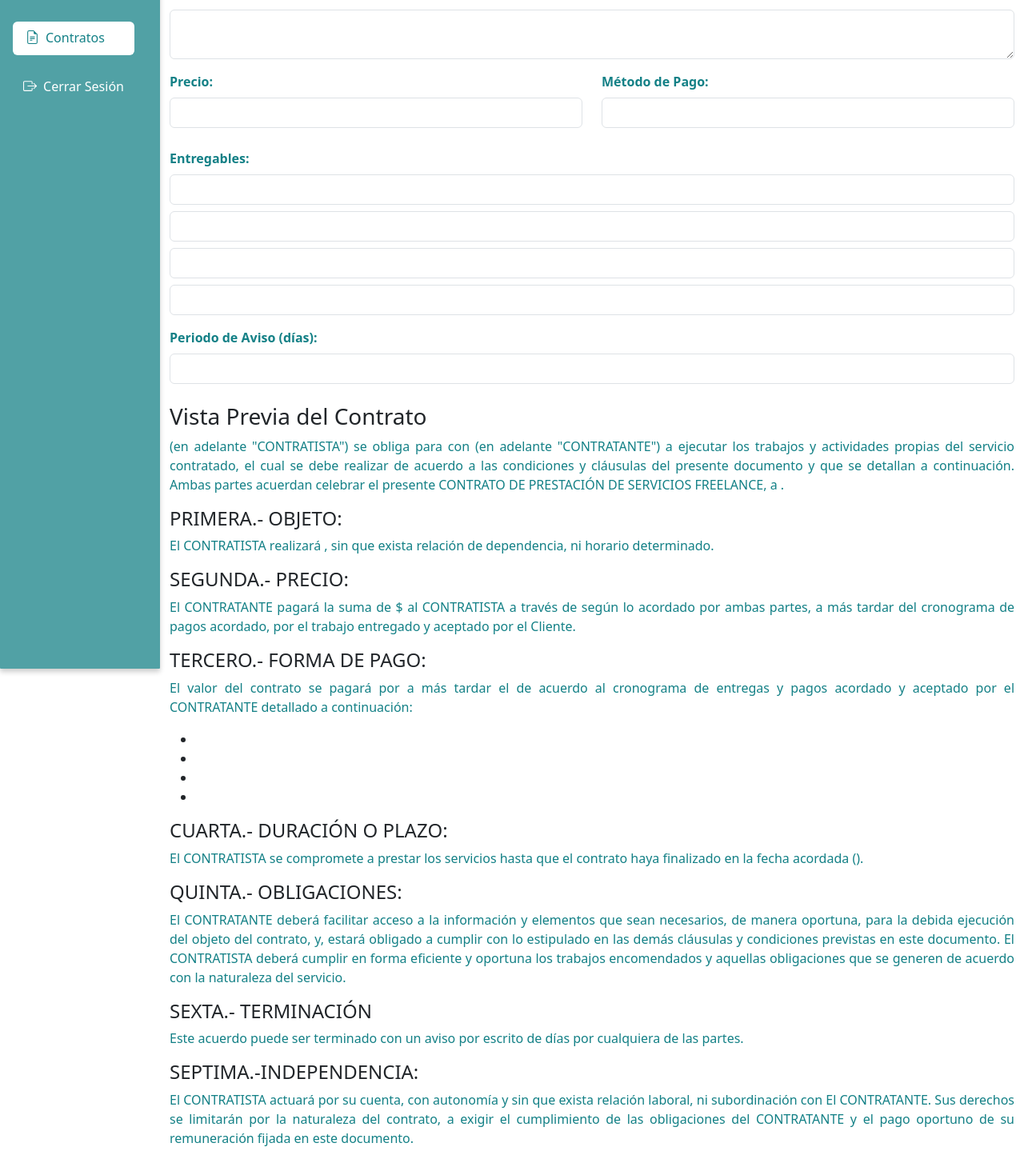
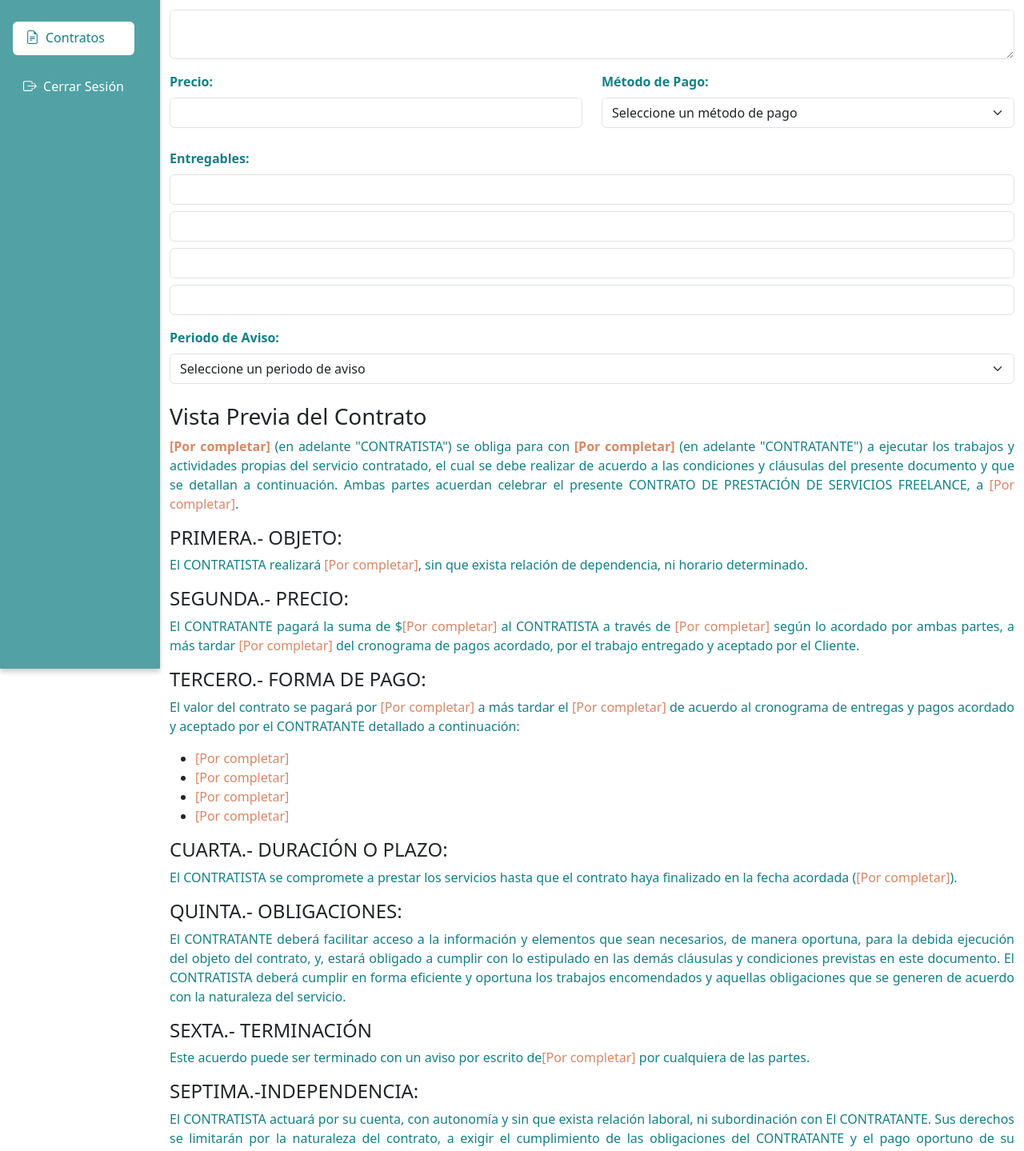
Before and after one commit to maxdenuevo/FreelanceHub-front, a React (Vite) app: page /dashboardpage/contratos in a window 1280 px wide. Shown: the part 420-1859 px from the top of the page at 80% size. Built offline with nearby package versions, Linux system fonts and the light colour scheme.

Commit message:
mejorando funcionalidades de contrato

```diff
--- a/src/components/Contratos.jsx
+++ b/src/components/Contratos.jsx
@@ -74,9 +74,10 @@ const Contratos = ({ contratoId }) => {
     }
   };
 
+
   const handleInputChange = (e, index = null) => {
     const { name, value } = e.target;
-    if (index !== null) {
+    if (name === 'entregables') {
       setDatosContrato(prev => ({
         ...prev,
         entregables: prev.entregables.map((item, i) => i === index ? value : item)
@@ -86,10 +87,28 @@ const Contratos = ({ contratoId }) => {
     }
   };
 
+  const addEntregable = () => {
+    setDatosContrato(prev => ({
+      ...prev,
+      entregables: [...prev.entregables, '']
+    }));
+  };
+
+  const removeEntregable = (index) => {
+    setDatosContrato(prev => ({
+      ...prev,
+      entregables: prev.entregables.filter((_, i) => i !== index)
+    }));
+  };
+
   const formatDate = (dateString) => {
     if (!dateString) return '';
     const options = { year: 'numeric', month: 'long', day: 'numeric' };
     return new Date(dateString).toLocaleDateString('es-ES', options);
+  };
+
+  const renderPlaceholder = (text) => {
+    return text ? text : <span style={{ color: '#DC8665' }}>[Por completar]</span>;
   };
 
   if (loading) return <div>Cargando...</div>;
@@ -100,8 +119,7 @@ const Contratos = ({ contratoId }) => {
       <h2 className="mb-4">Contrato de prestación de servicios freelance</h2>
 
       <div className="mb-4">
-        <h3>Datos del Contrato</h3>
-        <div className="row">
+        <h3>Datos del Contrato</h3>        <div className="row">
           <div className="col-md-6 mb-3">
             <label className="form-label">Nombre del Freelance:</label>
             <input
@@ -167,13 +185,17 @@ const Contratos = ({ contratoId }) => {
           </div>
           <div className="col-md-6 mb-3">
             <label className="form-label">Método de Pago:</label>
-            <input
-              type="text"
-              className="form-control"
+            <select
+              className="form-select"
               name="metodoPago"
               value={datosContrato.metodoPago}
               onChange={handleInputChange}
-            />
+            >
+              <option value="">Seleccione un método de pago</option>
+              <option value="Transferencia Electrónica">Transferencia Electrónica</option>
+              <option value="Efectivo">Efectivo</option>
+              <option value="Vale Vista">Vale Vista</option>
+            </select>
           </div>
         </div>
         <div className="mb-3">
@@ -189,52 +211,57 @@ const Contratos = ({ contratoId }) => {
           ))}
         </div>
         <div className="mb-3">
-          <label className="form-label">Periodo de Aviso (días):</label>
-          <input
-            type="number"
-            className="form-control"
+          <label className="form-label">Periodo de Aviso:</label>
+          <select
+            className="form-select"
             name="periodoAviso"
             value={datosContrato.periodoAviso}
             onChange={handleInputChange}
-          />
+          >
+            <option value="">Seleccione un periodo de aviso</option>
+            <option value="15 días">15 días</option>
+            <option value="30 días">30 días</option>
+            <option value="45 días">45 días</option>
+            <option value="90 días">90 días</option>
+          </select>
         </div>
       </div>
 
       <div className="contract-preview">
         <h3>Vista Previa del Contrato</h3>
-        <p><strong>{datosContrato.nombreFreelance}</strong> (en adelante "CONTRATISTA") se
-        obliga para con <strong>{datosContrato.nombreCliente}</strong> (en adelante
+        <p><strong>{renderPlaceholder(datosContrato.nombreFreelance)}</strong> (en adelante "CONTRATISTA") se
+        obliga para con <strong>{renderPlaceholder(datosContrato.nombreCliente)}</strong> (en adelante
         "CONTRATANTE") a ejecutar los trabajos y actividades propias del
         servicio contratado, el cual se debe realizar de acuerdo a las
         condiciones y cláusulas del presente documento y que se detallan a
         continuación. Ambas partes acuerdan celebrar el presente CONTRATO DE
-        PRESTACIÓN DE SERVICIOS FREELANCE, a {formatDate(datosContrato.fechaInicio)}.</p>
+        PRESTACIÓN DE SERVICIOS FREELANCE, a {renderPlaceholder(formatDate(datosContrato.fechaInicio))}.</p>
 
         <h4>PRIMERA.- OBJETO:</h4>
-        <p>El CONTRATISTA realizará {datosContrato.servicios}, sin que exista
+        <p>El CONTRATISTA realizará {renderPlaceholder(datosContrato.servicios)}, sin que exista
         relación de dependencia, ni horario determinado.</p>
 
         <h4>SEGUNDA.- PRECIO:</h4>
-        <p>El CONTRATANTE pagará la suma de ${datosContrato.precio} al CONTRATISTA
-        a través de {datosContrato.metodoPago} según lo acordado por ambas
-        partes, a más tardar {formatDate(datosContrato.fechaPagoFinal)} del cronograma de
+        <p>El CONTRATANTE pagará la suma de ${renderPlaceholder(datosContrato.precio)} al CONTRATISTA
+        a través de {renderPlaceholder(datosContrato.metodoPago)} según lo acordado por ambas
+        partes, a más tardar {renderPlaceholder(formatDate(datosContrato.fechaPagoFinal))} del cronograma de
         pagos acordado, por el trabajo entregado y aceptado por el Cliente.</p>
 
         <h4>TERCERO.- FORMA DE PAGO:</h4>
-        <p>El valor del contrato se pagará por {datosContrato.metodoPago} a más
-        tardar el {formatDate(datosContrato.fechaPagoFinal)} de acuerdo al cronograma de
+        <p>El valor del contrato se pagará por {renderPlaceholder(datosContrato.metodoPago)} a más
+        tardar el {renderPlaceholder(formatDate(datosContrato.fechaPagoFinal))} de acuerdo al cronograma de
         entregas y pagos acordado y aceptado por el CONTRATANTE detallado a
         continuación:</p>
 
         <ul>
           {datosContrato.entregables.map((entregable, index) => (
-            <li key={index}>{entregable}</li>
+            <li key={index}>{renderPlaceholder(entregable)}</li>
           ))}
         </ul>
 
         <h4>CUARTA.- DURACIÓN O PLAZO:</h4>
         <p>El CONTRATISTA se compromete a prestar los servicios hasta que el
-        contrato haya finalizado en la fecha acordada ({formatDate(datosContrato.fechaPagoFinal)}).</p>
+        contrato haya finalizado en la fecha acordada ({renderPlaceholder(formatDate(datosContrato.fechaPagoFinal))}).</p>
 
         <h4>QUINTA.- OBLIGACIONES:</h4>
         <p>El CONTRATANTE deberá facilitar acceso a la información y elementos que
@@ -247,7 +274,7 @@ const Contratos = ({ contratoId }) => {
 
         <h4>SEXTA.- TERMINACIÓN</h4>
         <p>Este acuerdo puede ser terminado con un aviso por escrito de
-        {datosContrato.periodoAviso} días por cualquiera de las partes.</p>
+        {renderPlaceholder(datosContrato.periodoAviso)} por cualquiera de las partes.</p>
 
         <h4>SEPTIMA.-INDEPENDENCIA:</h4>
         <p>El CONTRATISTA actuará por su cuenta, con autonomía y sin que exista
@@ -267,12 +294,12 @@ const Contratos = ({ contratoId }) => {
           <div className="row">
             <div className="col-md-6">
               <p><strong>El CONTRATANTE acepta los términos mencionados anteriormente:</strong></p>
-              <p>{datosContrato.nombreCliente}</p>
+              <p>{renderPlaceholder(datosContrato.nombreCliente)}</p>
               <p>Fecha: ____________________</p>
             </div>
             <div className="col-md-6">
               <p><strong>El CONTRATISTA acepta los términos mencionados anteriormente:</strong></p>
-              <p>{datosContrato.nombreFreelance}</p>
+              <p>{renderPlaceholder(datosContrato.nombreFreelance)}</p>
               <p>Fecha: ____________________</p>
             </div>
           </div>
```
